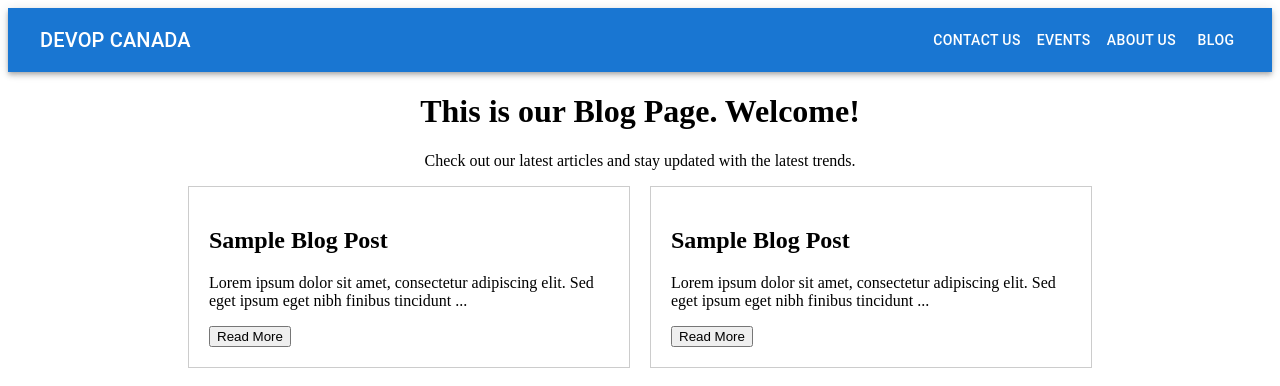
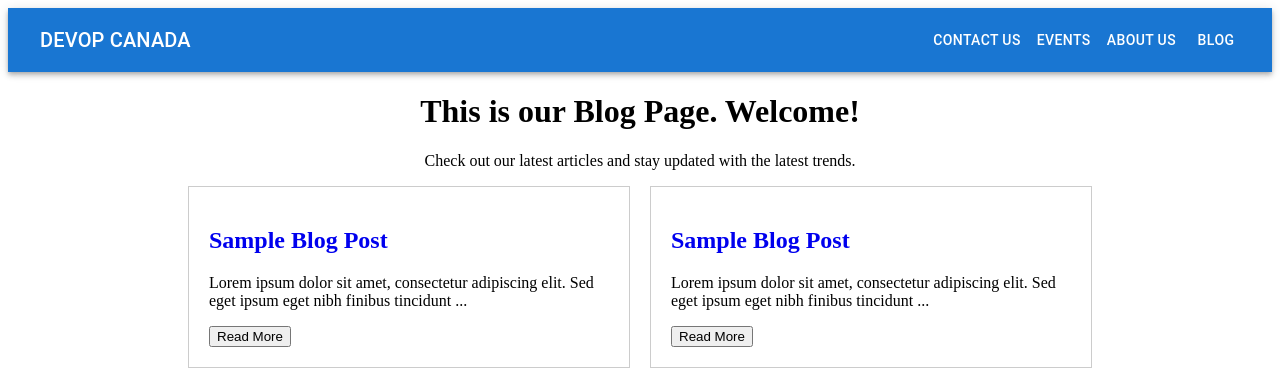
Before and after one commit to Bruce-liushaopeng/DevOp-Canada, a React (Vite) app: page /blog in a window 1280 px wide. Shown: the top 386 px of the page. Built offline with nearby package versions, Linux system fonts and the light colour scheme.

Commit message:
Feat : update the blog page

```diff
--- a/src/pages/Blog.jsx
+++ b/src/pages/Blog.jsx
@@ -1,16 +1,16 @@
-import React, { useState } from 'react';
+import React, { useState } from "react";
 
 function Blog() {
   const blogPosts = [
     {
-      title: 'Sample Blog Post',
+      title: "Sample Blog Post",
       content:
-        'Lorem ipsum dolor sit amet, consectetur adipiscing elit. Sed eget ipsum eget nibh finibus tincidunt vel eu dui. Nullam fermentum urna in faucibus tempus. Sed sed erat a diam congue venenatis nec nec elit. Phasellus aliquam ante id dui hendrerit tincidunt. Nulla tincidunt nulla vitae magna vulputate, id lobortis purus pretium. Curabitur tincidunt ex mi, eget laoreet lacus viverra sed. Ut non facilisis tellus.',
+        "Lorem ipsum dolor sit amet, consectetur adipiscing elit. Sed eget ipsum eget nibh finibus tincidunt vel eu dui. Nullam fermentum urna in faucibus tempus. Sed sed erat a diam congue venenatis nec nec elit. Phasellus aliquam ante id dui hendrerit tincidunt. Nulla tincidunt nulla vitae magna vulputate, id lobortis purus pretium. Curabitur tincidunt ex mi, eget laoreet lacus viverra sed. Ut non facilisis tellus.",
     },
     {
-      title: 'Sample Blog Post',
+      title: "Sample Blog Post",
       content:
-        'Lorem ipsum dolor sit amet, consectetur adipiscing elit. Sed eget ipsum eget nibh finibus tincidunt vel eu dui. Nullam fermentum urna in faucibus tempus. Sed sed erat a diam congue venenatis nec nec elit. Phasellus aliquam ante id dui hendrerit tincidunt. Nulla tincidunt nulla vitae magna vulputate, id lobortis purus pretium. Curabitur tincidunt ex mi, eget laoreet lacus viverra sed. Ut non facilisis tellus.',
+        "Lorem ipsum dolor sit amet, consectetur adipiscing elit. Sed eget ipsum eget nibh finibus tincidunt vel eu dui. Nullam fermentum urna in faucibus tempus. Sed sed erat a diam congue venenatis nec nec elit. Phasellus aliquam ante id dui hendrerit tincidunt. Nulla tincidunt nulla vitae magna vulputate, id lobortis purus pretium. Curabitur tincidunt ex mi, eget laoreet lacus viverra sed. Ut non facilisis tellus.",
     },
     // Add more blog posts here
   ];
@@ -19,7 +19,9 @@ function Blog() {
 
   const handleExpand = (index) => {
     if (expandedPosts.includes(index)) {
-      setExpandedPosts((prevExpanded) => prevExpanded.filter((item) => item !== index));
+      setExpandedPosts((prevExpanded) =>
+        prevExpanded.filter((item) => item !== index)
+      );
     } else {
       setExpandedPosts((prevExpanded) => [...prevExpanded, index]);
     }
@@ -27,14 +29,30 @@ function Blog() {
 
   return (
     <div>
-      <h1 style={{ textAlign: 'center' }}>This is our Blog Page. Welcome!</h1>
-      <p style={{ textAlign: 'center' }}>
+      <h1 style={{ textAlign: "center" }}>This is our Blog Page. Welcome!</h1>
+      <p style={{ textAlign: "center" }}>
         Check out our latest articles and stay updated with the latest trends.
       </p>
-      <div style={{ display: 'flex', justifyContent: 'center', gap: '20px', flexWrap: 'wrap' }}>
+      <div
+        style={{
+          display: "flex",
+          justifyContent: "center",
+          gap: "20px",
+          flexWrap: "wrap",
+        }}
+      >
         {blogPosts.map((post, index) => (
-          <div key={index} style={{ maxWidth: '400px', border: '1px solid #ccc', padding: '20px' }}>
-            <h2>{post.title}</h2>
+          <div
+            key={index}
+            style={{
+              maxWidth: "400px",
+              border: "1px solid #ccc",
+              padding: "20px",
+            }}
+          >
+            <a href={`/blog/${index}`} style={{ textDecoration: 'none' }}>
+              <h2>{post.title}</h2>
+            </a>
             {expandedPosts.includes(index) ? (
               <div>
                 <p>{post.content}</p>
@@ -42,7 +60,7 @@ function Blog() {
               </div>
             ) : (
               <div>
-                <p>{post.content.substring(0, 100) + '...'}</p>
+                <p>{post.content.substring(0, 100) + "..."}</p>
                 <button onClick={() => handleExpand(index)}>Read More</button>
               </div>
             )}
```
